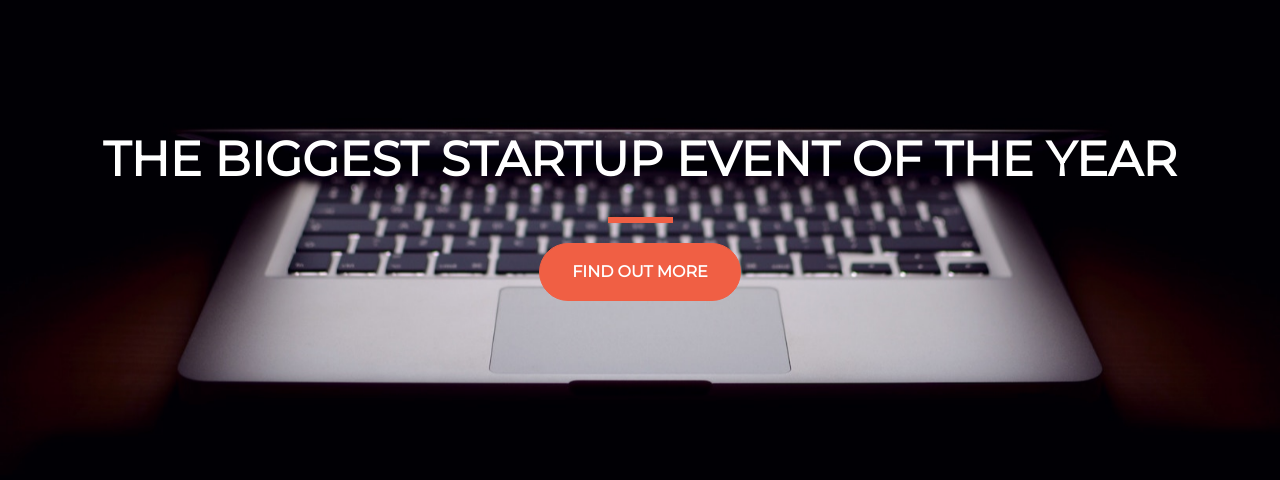
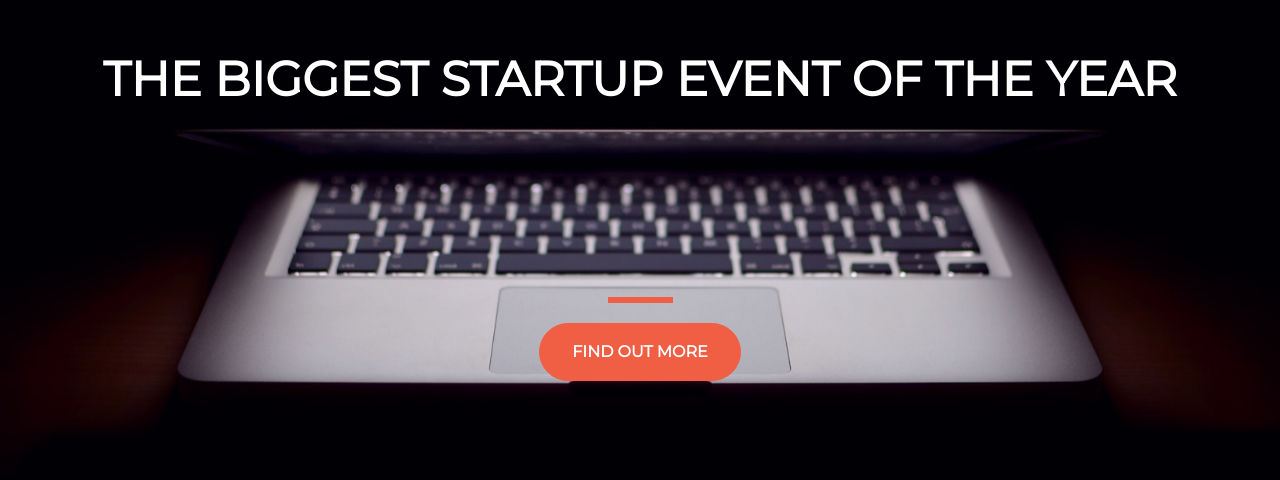
Before and after one commit to bzilber/startup_landing_page, a plain HTML site: page startup_files/index.html in a window 1280 px wide. Shown: the part 184-664 px from the top of the page. Drawn offline with nearby package versions, Linux system fonts and the light colour scheme.

Commit message:
Added div, "buffer" between header + section

```diff
--- a/startup_files/index.html
+++ b/startup_files/index.html
@@ -22,6 +22,7 @@
         <header class="text-center">
           <h1 class="text-uppercase"><strong>The Biggest Startup event of the year</strong></h1>
         </header>
+        <div class="buffer"></div>
         <section class="text-center">
           <hr/>
           <button class = "btn btn-primary btn-xl">Find out more</button>
--- a/startup_files/style.css
+++ b/startup_files/style.css
@@ -23,6 +23,10 @@ hr {
   opacity: 1;
 }
 
+.buffer {
+  height: 10rem;
+}
+
 .btn {
   font-weight: 700;
   border-radius: 300px;
```
